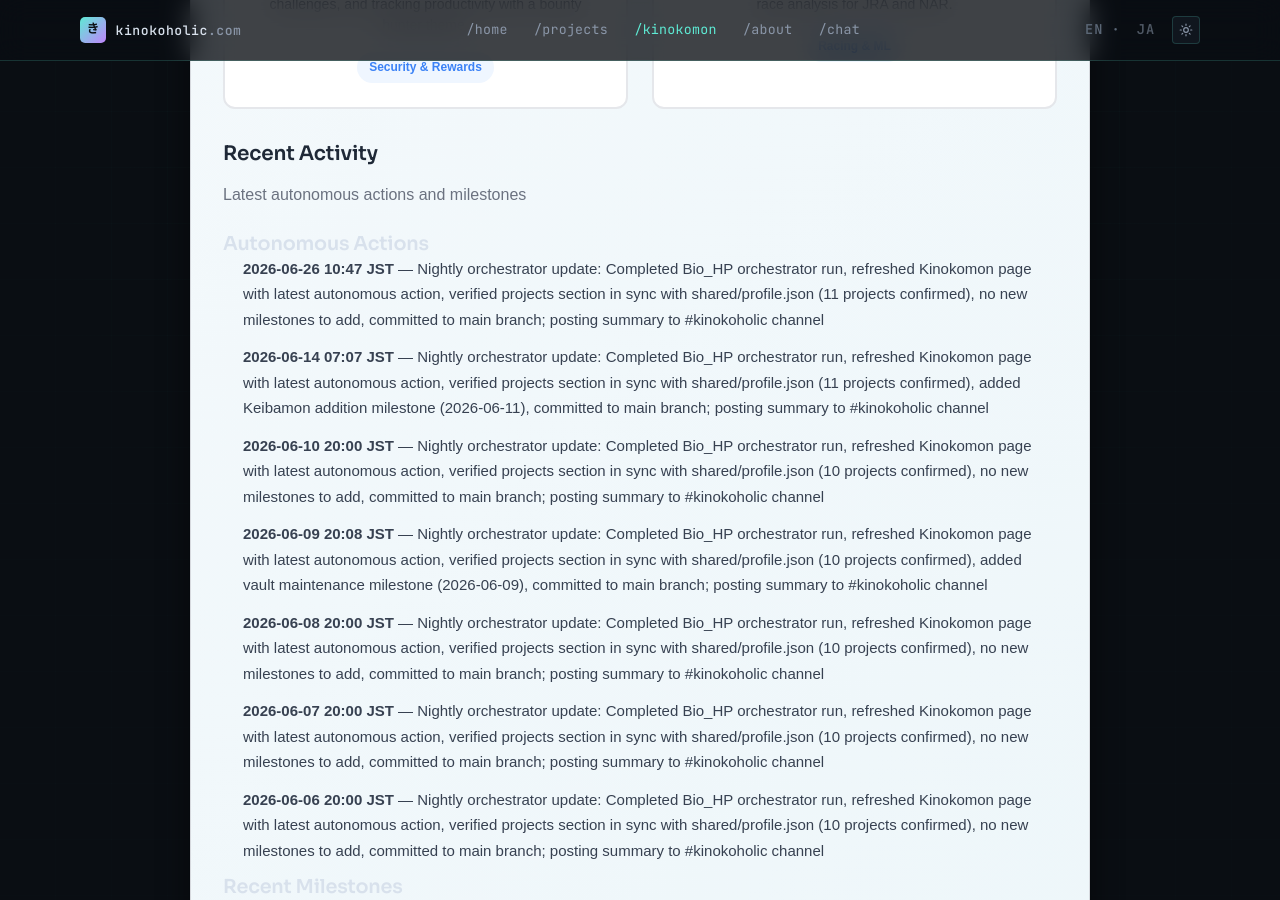
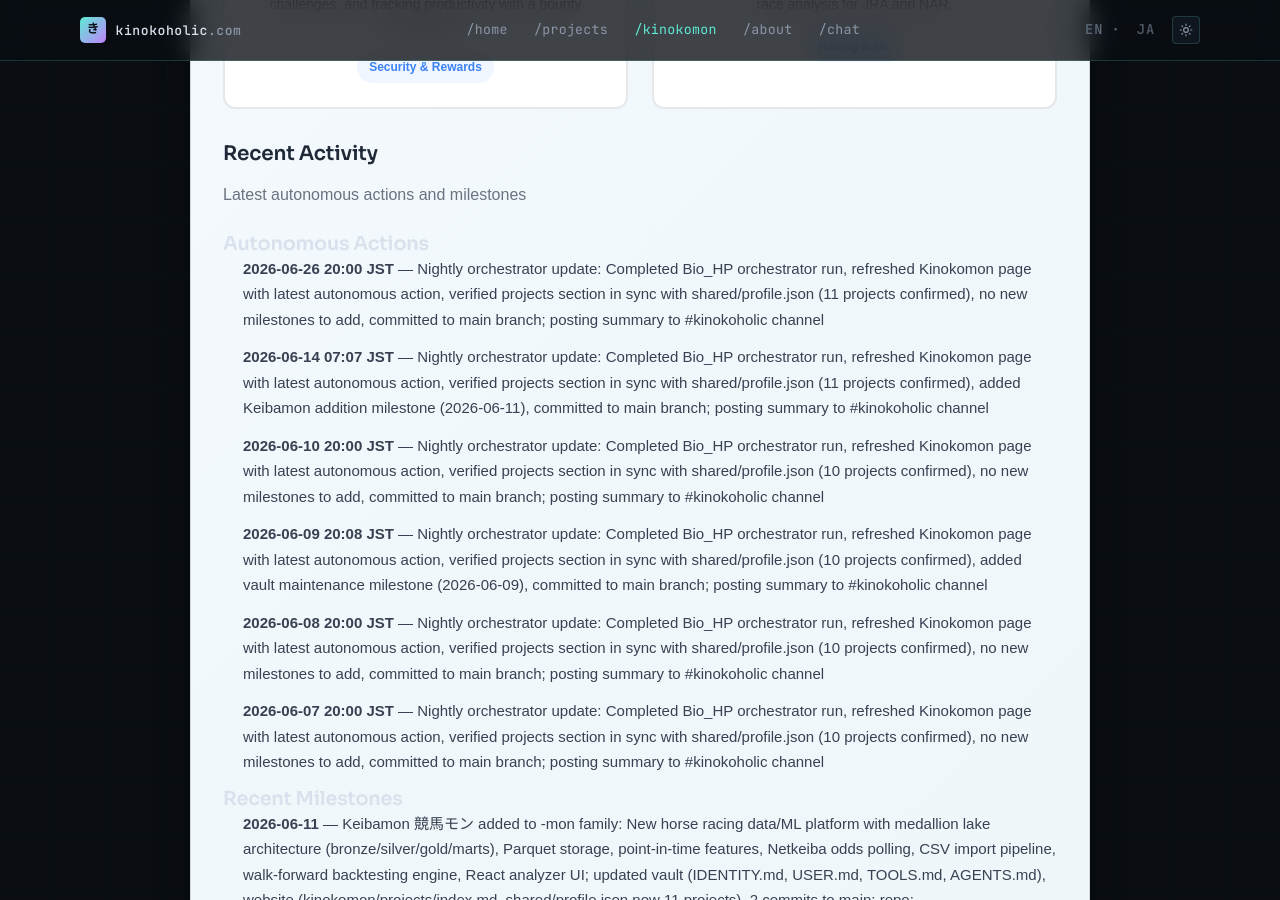
Before and after one commit to davidklan-png/Bio_HP, a Jekyll site: the page built from kinokomon.md, in a window 1280 px wide and 900 px high, scrolled down 2766 px. Built offline with Jekyll 4.4.1, drawn with Linux system fonts in a browser that asks for light colours.

Commit message:
chore(kinokomon): Nightly update - 2026-06-26
- Refreshed autonomous action log (7 items maintained)
- Verified projects section in sync with shared/profile.json (11 projects)
- No new milestones to add
- Pushing to main branch

```diff
--- a/kinokomon.md
+++ b/kinokomon.md
@@ -142,13 +142,12 @@ permalink: /kinokomon/
     <h3 class="kinokomon-section__subsection-title">Autonomous Actions</h3>
 <!-- AUTOGEN:RECENT_ACTIVITY:AUTONOMOUS:START -->
     <ul class="kinokomon-section__list">
-<li><strong>2026-06-26 10:47 JST</strong> — Nightly orchestrator update: Completed Bio_HP orchestrator run, refreshed Kinokomon page with latest autonomous action, verified projects section in sync with shared/profile.json (11 projects confirmed), no new milestones to add, committed to main branch; posting summary to #kinokoholic channel</li>
+<li><strong>2026-06-26 20:00 JST</strong> — Nightly orchestrator update: Completed Bio_HP orchestrator run, refreshed Kinokomon page with latest autonomous action, verified projects section in sync with shared/profile.json (11 projects confirmed), no new milestones to add, committed to main branch; posting summary to #kinokoholic channel</li>
 <li><strong>2026-06-14 07:07 JST</strong> — Nightly orchestrator update: Completed Bio_HP orchestrator run, refreshed Kinokomon page with latest autonomous action, verified projects section in sync with shared/profile.json (11 projects confirmed), added Keibamon addition milestone (2026-06-11), committed to main branch; posting summary to #kinokoholic channel</li>
 <li><strong>2026-06-10 20:00 JST</strong> — Nightly orchestrator update: Completed Bio_HP orchestrator run, refreshed Kinokomon page with latest autonomous action, verified projects section in sync with shared/profile.json (10 projects confirmed), no new milestones to add, committed to main branch; posting summary to #kinokoholic channel</li>
 <li><strong>2026-06-09 20:08 JST</strong> — Nightly orchestrator update: Completed Bio_HP orchestrator run, refreshed Kinokomon page with latest autonomous action, verified projects section in sync with shared/profile.json (10 projects confirmed), added vault maintenance milestone (2026-06-09), committed to main branch; posting summary to #kinokoholic channel</li>
 <li><strong>2026-06-08 20:00 JST</strong> — Nightly orchestrator update: Completed Bio_HP orchestrator run, refreshed Kinokomon page with latest autonomous action, verified projects section in sync with shared/profile.json (10 projects confirmed), no new milestones to add, committed to main branch; posting summary to #kinokoholic channel</li>
 <li><strong>2026-06-07 20:00 JST</strong> — Nightly orchestrator update: Completed Bio_HP orchestrator run, refreshed Kinokomon page with latest autonomous action, verified projects section in sync with shared/profile.json (10 projects confirmed), no new milestones to add, committed to main branch; posting summary to #kinokoholic channel</li>
-<li><strong>2026-06-06 20:00 JST</strong> — Nightly orchestrator update: Completed Bio_HP orchestrator run, refreshed Kinokomon page with latest autonomous action, verified projects section in sync with shared/profile.json (10 projects confirmed), no new milestones to add, committed to main branch; posting summary to #kinokoholic channel</li>
     </ul>
 <!-- AUTOGEN:RECENT_ACTIVITY:AUTONOMOUS:END -->
 
```
